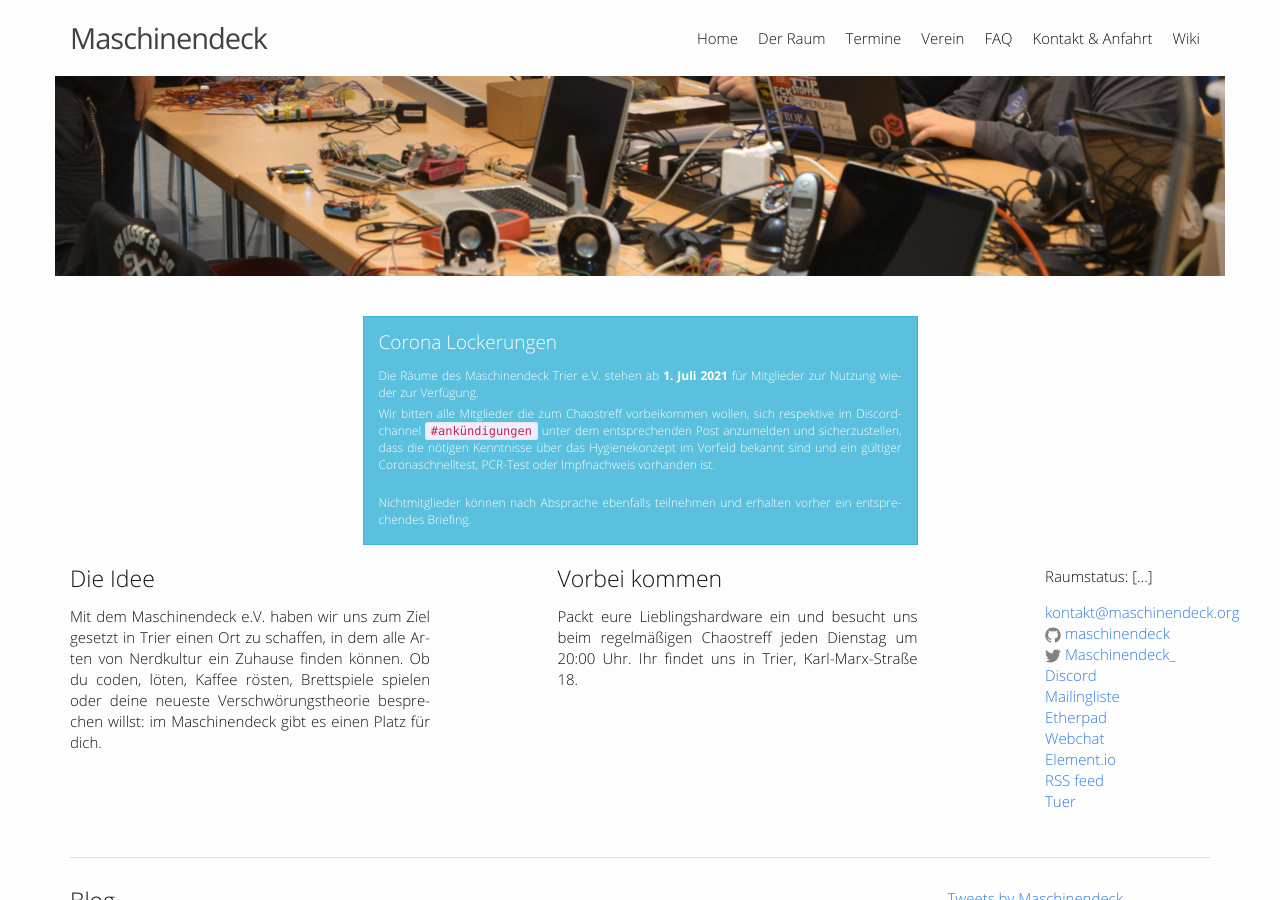
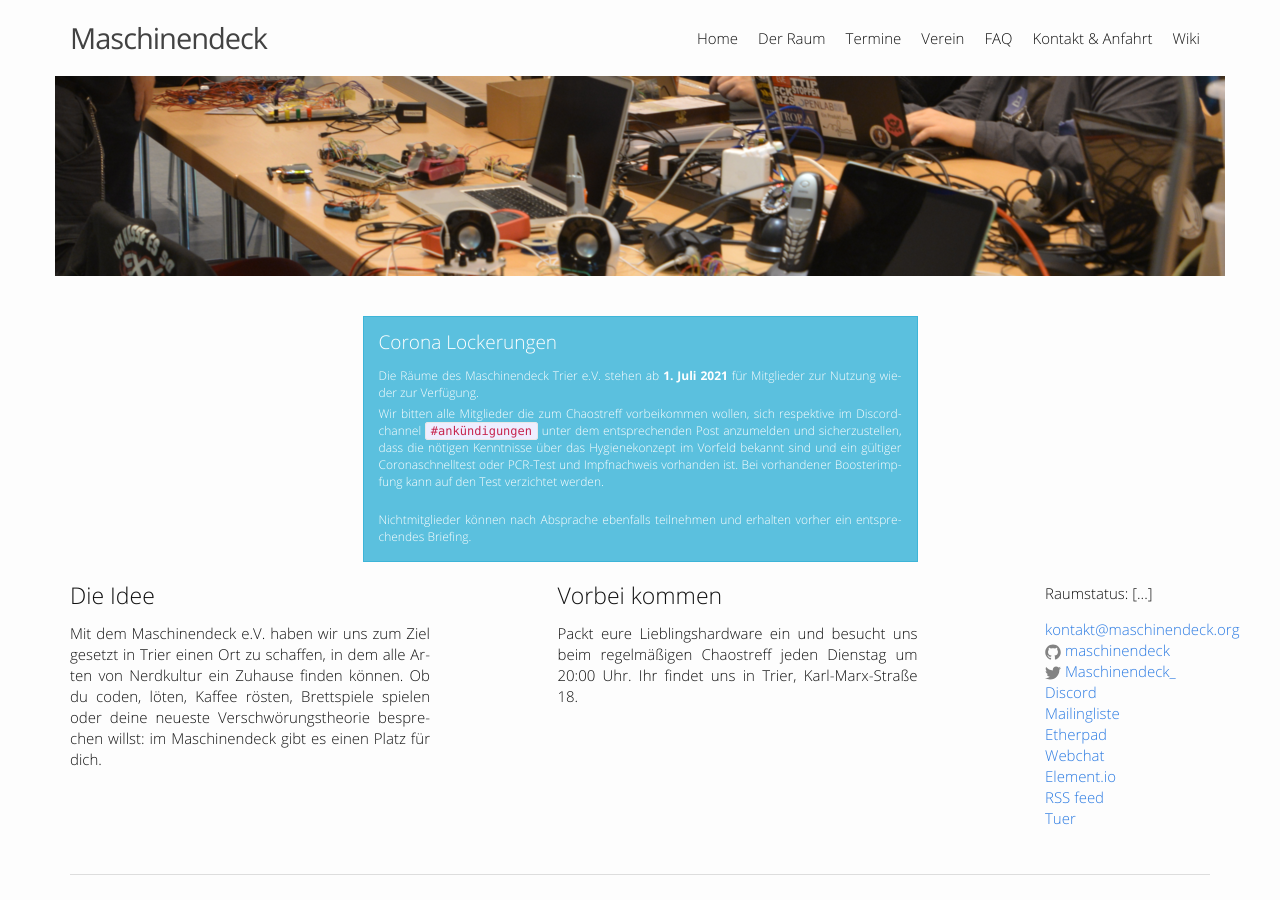
Before and after one commit to maschinendeck/maschinendeck.github.io, a Jekyll site: the page built from index.html, in a window 1280 px wide and 900 px high. Built offline with Jekyll 4.4.1, drawn with Linux system fonts in a browser that asks for light colours; comment, search, counter and statistics services are not loaded.

Commit message:
coronaregeln wieder angepasst

```diff
--- a/index.html
+++ b/index.html
@@ -21,7 +21,8 @@ ref: home
               Wir bitten alle Mitglieder die zum Chaostreff vorbeikommen wollen, sich respektive im Discordchannel
               <code style="font-size: 1em;">#ankündigungen</code> unter dem entsprechenden Post anzumelden und sicherzustellen,
               dass die nötigen Kenntnisse über das Hygienekonzept im Vorfeld bekannt sind und ein gültiger
-              Coronaschnelltest, PCR-Test oder Impfnachweis vorhanden ist.<br><br>
+              Coronaschnelltest oder PCR-Test und Impfnachweis vorhanden ist. Bei vorhandener Boosterimpfung kann auf den Test
+			  verzichtet werden.<br><br>
             </p>
             <p>
               Nichtmitglieder können nach Absprache ebenfalls teilnehmen und erhalten vorher ein entsprechendes
```
